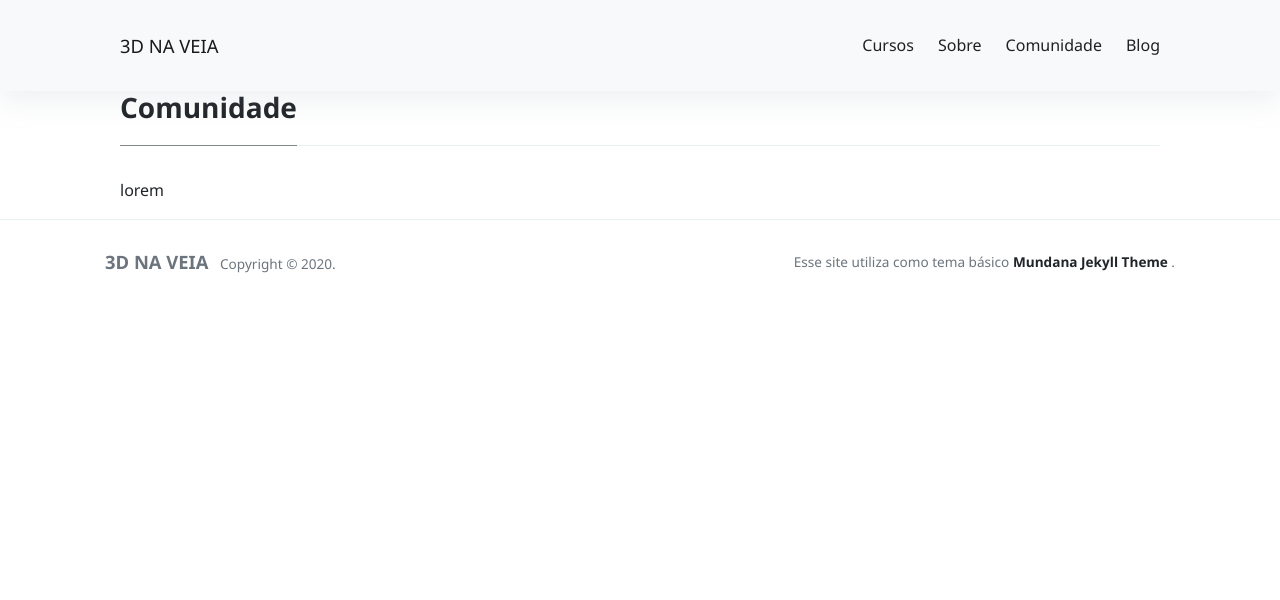
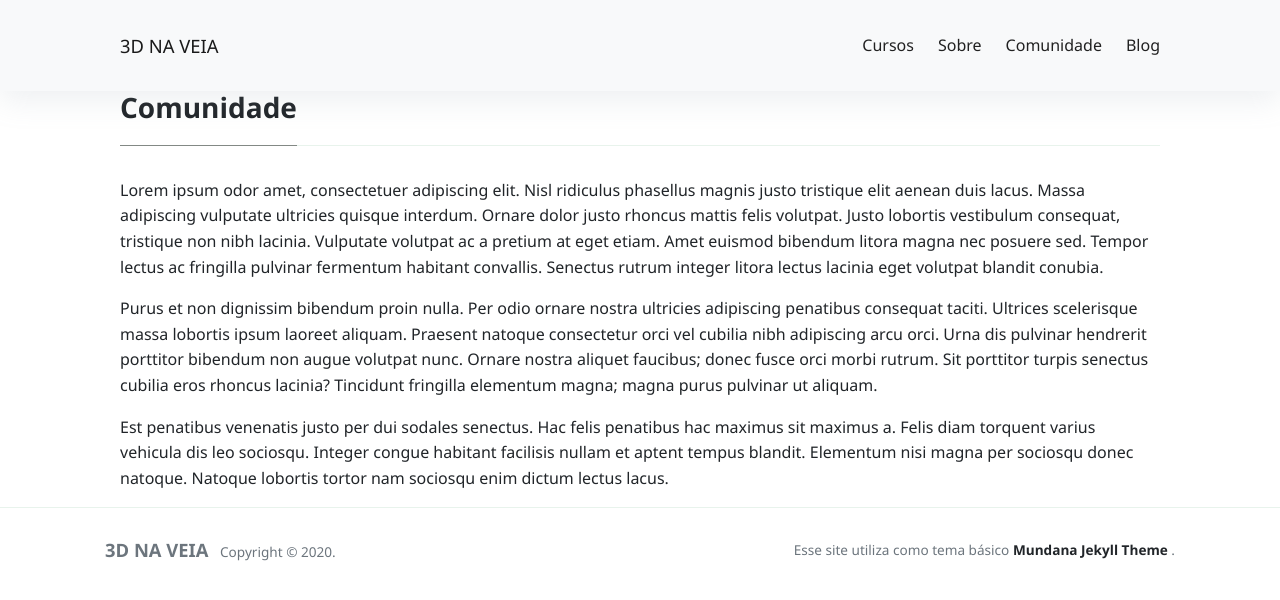
Before and after one commit to 3dinvein/gdscript-basico-3.2, a Jekyll site: the page built from pages/comunidade.md, in a window 1280 px wide. Shown: the top 600 px of the page. Built offline with Jekyll 4.4.1, drawn with Linux system fonts in a browser that asks for light colours; nearby versions of some CDN libraries.

Commit message:
lorem ipsum

```diff
--- a/pages/comunidade.md
+++ b/pages/comunidade.md
@@ -5,4 +5,8 @@ permalink: /comunidade/
 tags: [Comunidade, facebook, youtube]
 ---
 
-lorem
+Lorem ipsum odor amet, consectetuer adipiscing elit. Nisl ridiculus phasellus magnis justo tristique elit aenean duis lacus. Massa adipiscing vulputate ultricies quisque interdum. Ornare dolor justo rhoncus mattis felis volutpat. Justo lobortis vestibulum consequat, tristique non nibh lacinia. Vulputate volutpat ac a pretium at eget etiam. Amet euismod bibendum litora magna nec posuere sed. Tempor lectus ac fringilla pulvinar fermentum habitant convallis. Senectus rutrum integer litora lectus lacinia eget volutpat blandit conubia.
+
+Purus et non dignissim bibendum proin nulla. Per odio ornare nostra ultricies adipiscing penatibus consequat taciti. Ultrices scelerisque massa lobortis ipsum laoreet aliquam. Praesent natoque consectetur orci vel cubilia nibh adipiscing arcu orci. Urna dis pulvinar hendrerit porttitor bibendum non augue volutpat nunc. Ornare nostra aliquet faucibus; donec fusce orci morbi rutrum. Sit porttitor turpis senectus cubilia eros rhoncus lacinia? Tincidunt fringilla elementum magna; magna purus pulvinar ut aliquam.
+
+Est penatibus venenatis justo per dui sodales senectus. Hac felis penatibus hac maximus sit maximus a. Felis diam torquent varius vehicula dis leo sociosqu. Integer congue habitant facilisis nullam et aptent tempus blandit. Elementum nisi magna per sociosqu donec natoque. Natoque lobortis tortor nam sociosqu enim dictum lectus lacus.
```
